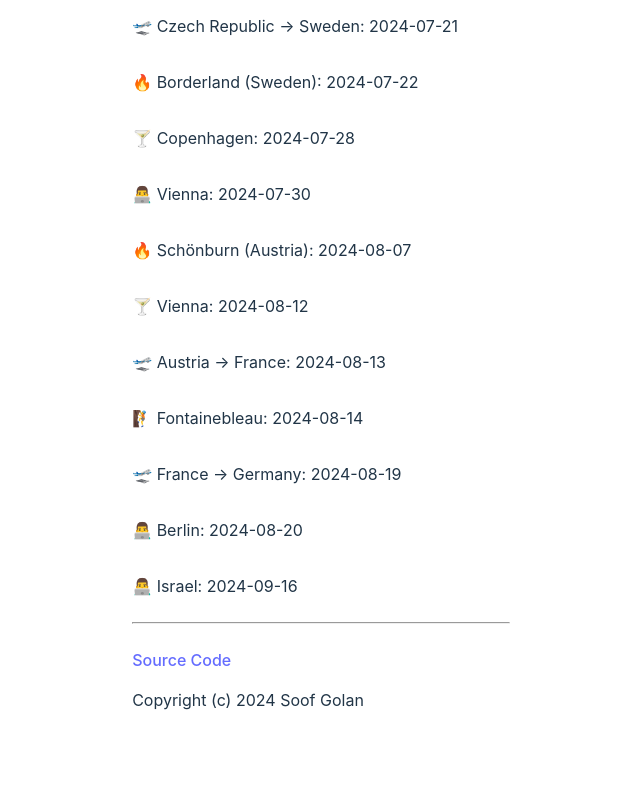
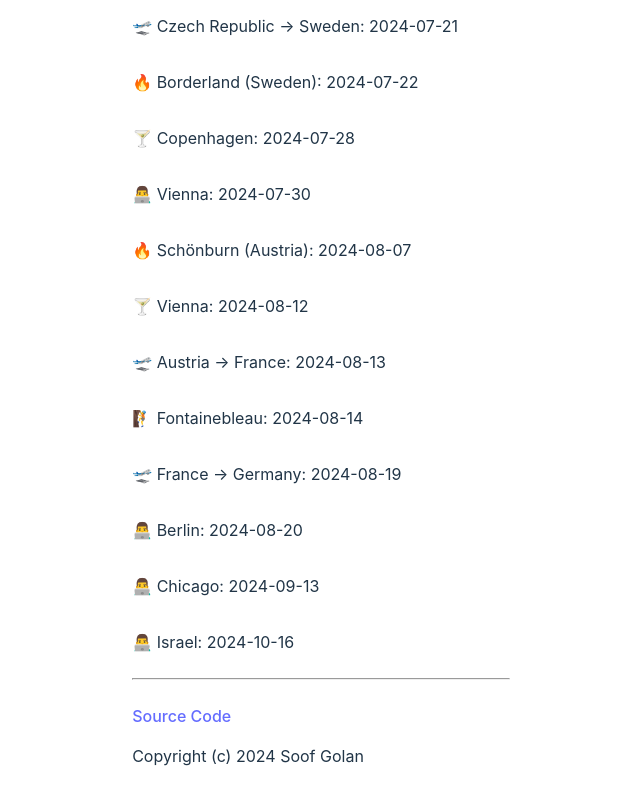
Before and after one commit to soof-golan/whereis.soofgolan.com, a React (Vite) app: page / in a window 1280 px wide. Shown: the part 1194-1994 px from the top of the page, without its empty margins (319-959 px from the left). Before the commit the page ends 1938 px from the top, so only its background shows below. Built offline with nearby package versions, Linux system fonts and the light colour scheme.

Commit message:
Update App.tsx

```diff
--- a/src/App.tsx
+++ b/src/App.tsx
@@ -85,8 +85,12 @@ const schedule: Schedule = [
         date: moment('2024-08-20')
     },
     {
+        location: "👨‍💻 Chicago",
+        date: moment('2024-09-13')
+    },
+    {
         location: "👨‍💻 Israel",
-        date: moment('2024-09-16')
+        date: moment('2024-10-16')
     }
 ];
 
```
